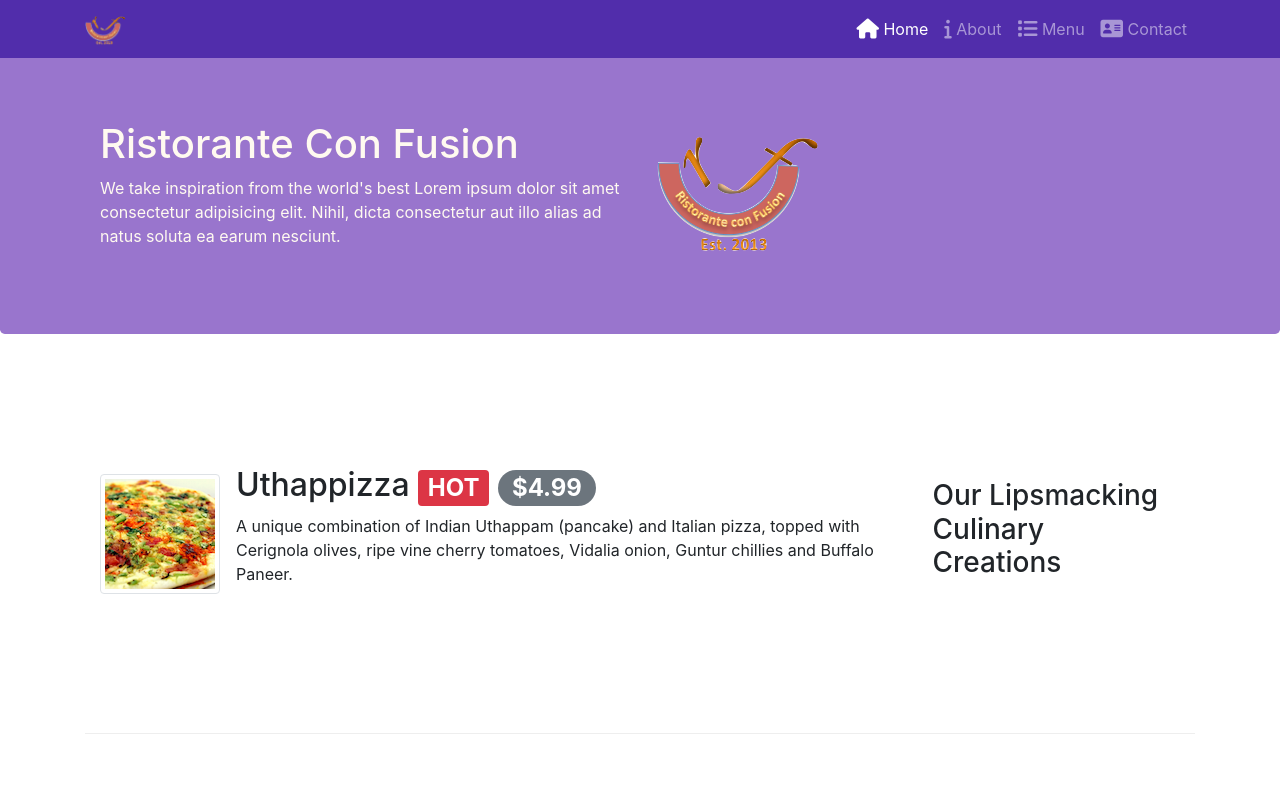
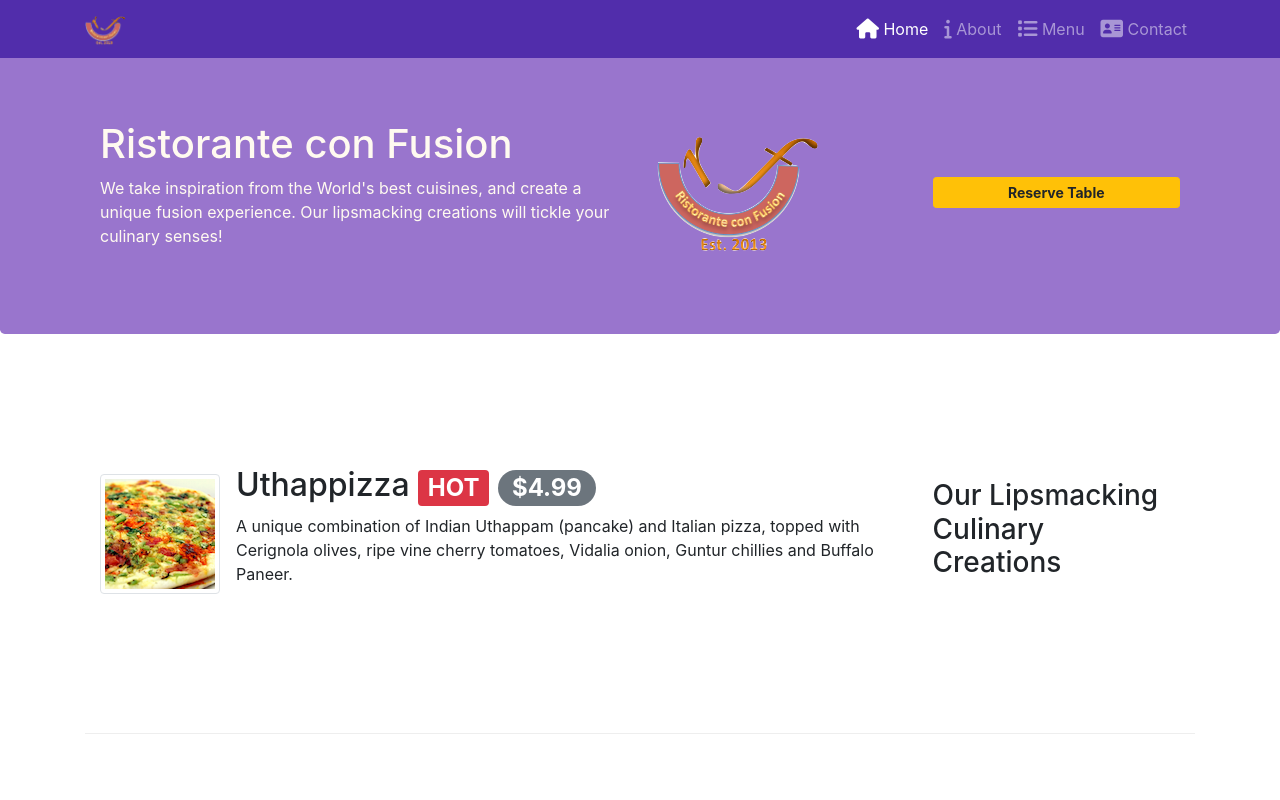
Before and after one commit to oliver-007/Front-End-Web-UI-Frameworks-and-Tools-Bootstrap-4, a website: page index.html in a window 1280 px wide. Shown: the top 800 px of the page. Drawn offline with nearby package versions, Linux system fonts and the light colour scheme.

Commit message:
btn block added

```diff
--- a/index.html
+++ b/index.html
@@ -66,15 +66,22 @@
       <div class="container">
         <div class="row row-header">
           <div class="col-12 col-sm-6">
-            <h1>Ristorante Con Fusion</h1>
+            <h1>Ristorante con Fusion</h1>
             <p>
-              We take inspiration from the world's best Lorem ipsum dolor sit
-              amet consectetur adipisicing elit. Nihil, dicta consectetur aut
-              illo alias ad natus soluta ea earum nesciunt.
+              We take inspiration from the World's best cuisines, and create a
+              unique fusion experience. Our lipsmacking creations will tickle
+              your culinary senses!
             </p>
           </div>
           <div class="col-12 col-sm align-self-center">
             <img src="img/logo.png" class="img-fluid" />
+          </div>
+          <div class="col-12 col-sm align-self-center">
+            <a href="#reserve"
+              ><button type="button" class="btn btn-block btn-sm btn-warning">
+                <b>Reserve Table</b>
+              </button></a
+            >
           </div>
         </div>
       </div>
@@ -156,7 +163,7 @@
           </div>
         </div>
       </div>
-      <div class="row row-content">
+      <div class="row row-content" id="reserve">
         <div class="col-12 col-sm-8 offset-sm-2">
           <div class="card">
             <h2 class="card-header bg-warning text-white">Reserve a Table</h2>
```
